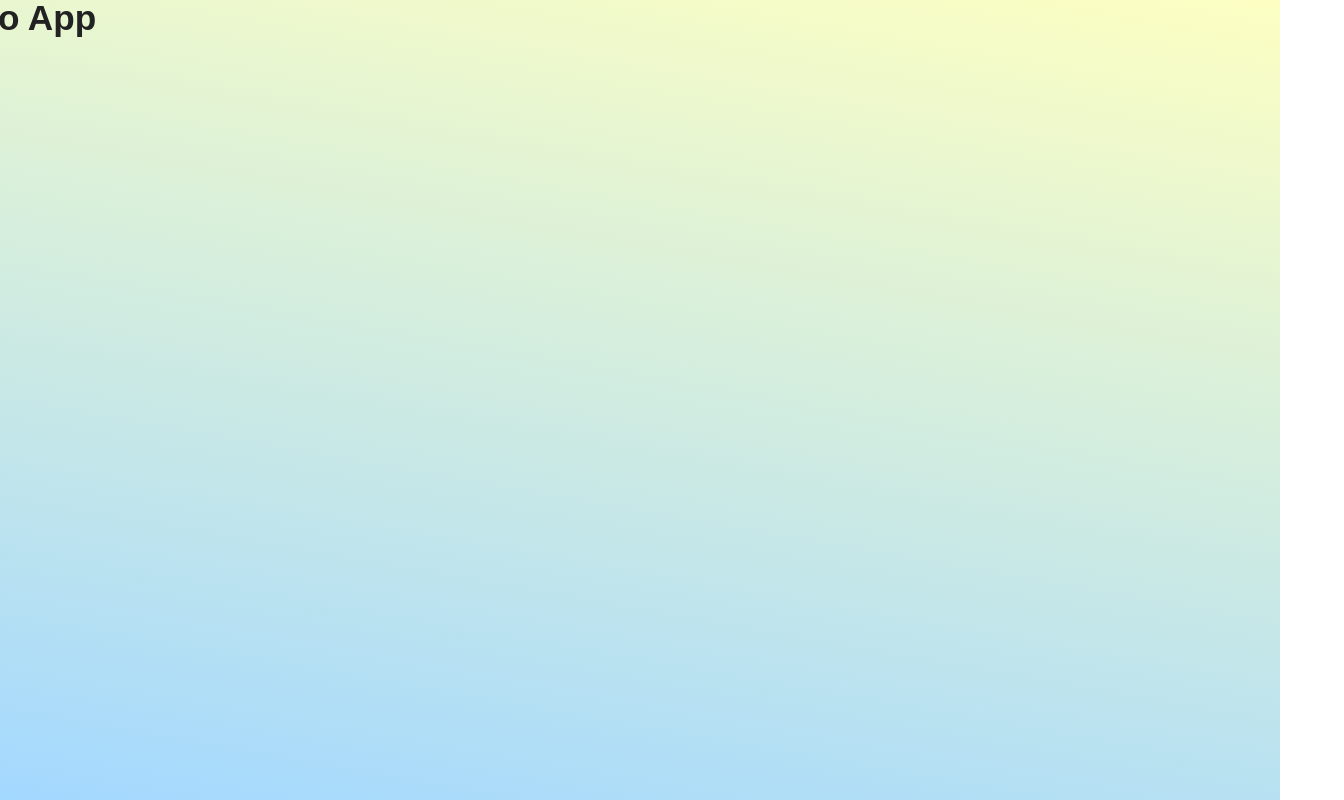
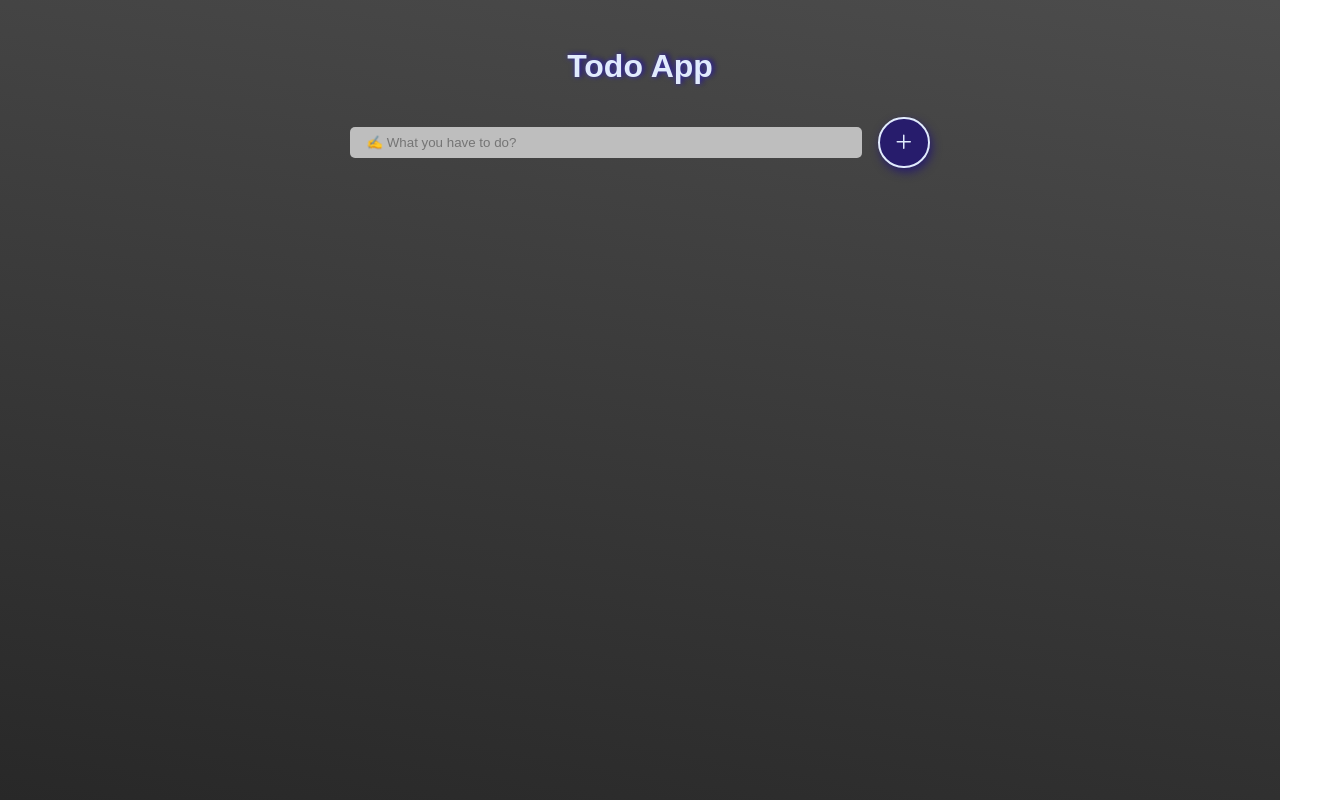
Before and after one commit to Gajmain2020/QuadBAssignment, a React (Vite) app: page / in a window 1280 px wide. Shown: the whole page, 1344 px wide, since content can reach past the window. Built offline with nearby package versions, Linux system fonts and the light colour scheme; a web font is replaced by a local one.

Commit message:
todo component with styles added

```diff
--- a/package.json
+++ b/package.json
@@ -14,6 +14,7 @@
     "react": "^18.2.0",
     "react-dom": "^18.2.0",
     "react-icon": "^1.0.0",
+    "react-icons": "^5.2.0",
     "react-redux": "^9.1.2",
     "redux": "^5.0.1"
   },
--- a/src/App.jsx
+++ b/src/App.jsx
@@ -1,5 +1,6 @@
 import { motion } from "framer-motion";
 import "./styles/main.css";
+import Todos from "./components/Todos";
 
 function App() {
   return (
@@ -17,6 +18,7 @@ function App() {
         animate={{ y: 0 }}
         transition={{ type: "spring", duration: 1 }}
       ></motion.div>
+      <Todos />
     </div>
   );
 }
--- /dev/null
+++ b/src/components/Todos.jsx
@@ -0,0 +1,42 @@
+/* eslint-disable react/prop-types */
+import { useState } from "react";
+import { GoPlus } from "react-icons/go";
+import { motion } from "framer-motion";
+
+export default function Todos(props) {
+  const [todo, setTodo] = useState("");
+
+  const handleChange = (e) => {
+    setTodo(e.target.value);
+  };
+
+  const addTodo = () => {
+    //function to add the todo
+    if (todo === "") {
+      alert("Todo input is empty!!");
+      return;
+    }
+    console.log(todo);
+  };
+  return (
+    <div className="addTodos">
+      <input
+        type="text"
+        onChange={(e) => handleChange(e)}
+        className="todo-input"
+        value={todo}
+        placeholder="✍️ What you have to do?"
+      />
+
+      <motion.button
+        whileHover={{ scale: 1.1 }}
+        whileTap={{ scale: 0.9 }}
+        className="add-btn"
+        onClick={() => addTodo()}
+      >
+        <GoPlus />
+      </motion.button>
+      <br />
+    </div>
+  );
+}
--- a/src/styles/main.css
+++ b/src/styles/main.css
@@ -12,10 +12,67 @@ html {
 }
 
 body {
-  background: linear-gradient(190deg, #fdffc2 0%, #a3d8ff 100%);
+  background: linear-gradient(190deg, #4c4c4c 0%, #282828 100%);
   background-repeat: no-repeat;
   background-size: cover;
   background-attachment: fixed;
   color: #222;
   overflow: hidden;
 }
+
+.App {
+  margin-top: 3rem;
+  display: flex;
+  flex-direction: column;
+}
+
+.App h1 {
+  display: inline;
+  text-align: center;
+  margin-bottom: 2rem;
+  color: #e1ebfd;
+  text-shadow: 0 0 5px #433aa8, 3px -1px 5px #271c6c;
+}
+
+.addTodos {
+  display: flex;
+  justify-content: center;
+}
+
+.todo-input {
+  min-width: 15rem;
+  width: 40vw;
+
+  max-height: 2.5rem;
+  background-color: #bebebe;
+  border: none;
+  border-radius: 5px;
+  padding: 0.5rem 1rem;
+
+  align-self: center;
+}
+.todo-input:focus {
+  outline: none;
+  border: 2px solid rgb(67, 58, 168);
+}
+
+.add-btn {
+  margin-left: 1rem;
+  background-color: #271c6c;
+  color: #e1ebfd;
+  border-radius: 50%;
+  border: 2px solid #e1ebfd;
+  font-size: 1.5rem;
+  width: 3.2rem;
+  height: 3.2rem;
+  cursor: pointer;
+  box-shadow: 2px 4px 10px #271c6c;
+
+  display: flex;
+  justify-content: center;
+  align-items: center;
+}
+
+.add-btn:focus {
+  outline: none;
+}
```
Also changed, not shown: 1 other file (tests, documents, lock files or other folders).
